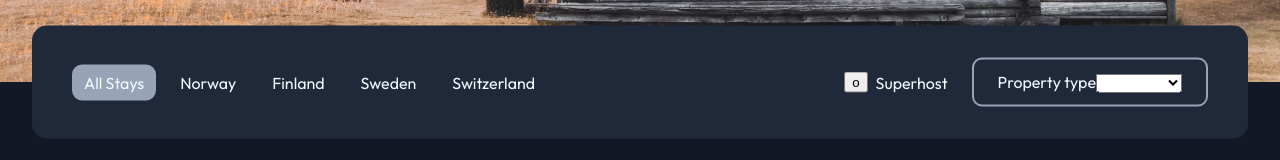
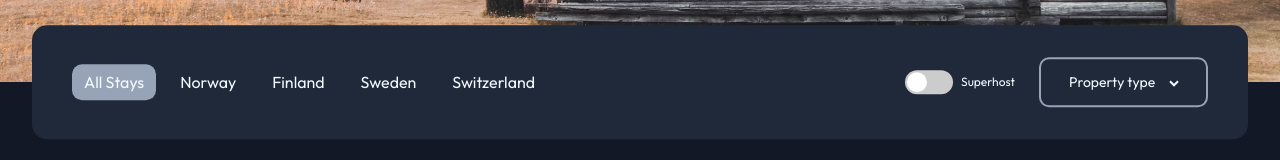
Before and after one commit to joanlajarin/property-listing, a React (Vite) app: page / in a window 1280 px wide. Shown: the part 538-698 px from the top of the page. Built offline with nearby package versions, Linux system fonts and the light colour scheme; no server answers.

Commit message:
HTML and CSS done. I have to finish the superhost and property type filters

```diff
--- a/src/components/SearchBar/SearchBar.css
+++ b/src/components/SearchBar/SearchBar.css
@@ -55,3 +55,75 @@
     border: 2px solid #97A3B6;
     border-radius: 10px;
 }
+.switch {
+  position: relative;
+  display: inline-block;
+  height: 24px;
+  width: 48px;
+}
+
+.switch input {
+  opacity: 0;
+  width: 0;
+  height: 0;
+}
+
+.slider {
+  position: absolute;
+  cursor: pointer;
+  top: 0;
+  left: 0;
+  right: 0;
+  bottom: 0;
+  background-color: #ccc;
+  -webkit-transition: .4s;
+  transition: .4s;
+  height: 24px;
+  width: 48px;
+}
+
+.slider:before {
+  position: absolute;
+  content: "";
+  height: 20px;
+  width: 20px;
+  left: 2px;
+  bottom: 2px;
+  background-color: white;
+  -webkit-transition: .4s;
+  transition: .4s;
+}
+
+input:checked + .slider {
+  background-color: #4E80EE;
+}
+
+input:focus + .slider {
+  box-shadow: 0 0 1px #4E80EE;
+}
+input:checked + .slider:before {
+    -webkit-transform: translateX(26px);
+    -ms-transform: translateX(26px);
+    transform: translateX(26px);
+  }
+.span-superhost {
+    font-size: 12px;
+}
+
+/* Rounded sliders */
+.slider.round {
+  border-radius: 34px;
+}
+
+.slider.round:before {
+  border-radius: 50%;
+}
+.option-property-type {
+    background-color: #20293A;
+    border: 0;
+    outline: none;
+    color: #F2F9FE;
+    font-size: 14px;
+    font-family: "Outfit", Inter, system-ui, Avenir, Helvetica, Arial, sans-serif;
+
+}
--- a/src/components/SearchBar/SearchBar.jsx
+++ b/src/components/SearchBar/SearchBar.jsx
@@ -62,14 +62,18 @@ export default function SearchBar({onSearch}){
             </div>
             <div className="other-filters">
                 <div className="superhost">
-                    <button>o</button> <label>Superhost</label>
+                    <label className="switch">
+                        <input type="checkbox"></input>
+                        <span className="slider round"></span>
+                    </label>
+                    <span className="span-superhost">Superhost</span>
                 </div>
+
                 <div className="property-type-div">
-                    <label>Property type</label>
-                    <select name="property-type" id="property-type-emnu">
-                        <option value="a"></option>
-                        <option value="1-bedroom">1 bedroom</option>
-                        <option value="2-bedroom">2 bedroom</option>
+                    <select className="option-property-type" name="property-type" id="property-type-value">
+                        <option className="option-property-type" value="all-bedroom">Property type</option>
+                        <option className="option-property-type"  value="1-bedroom">Property type 1</option>
+                        <option className="option-property-type"  value="2-bedroom">Property type 2</option>
                     </select>
                 </div>
             </div>
```
